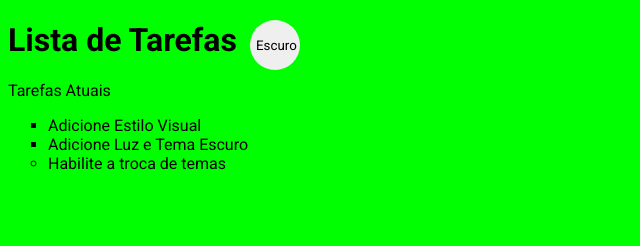
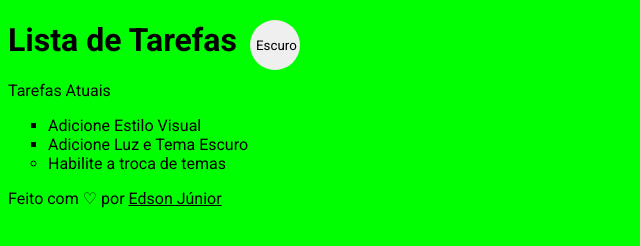
Before and after one commit to efojunior25/evbradesco, a plain HTML site: page index.html in a window 1280 px wide. Shown: the whole page, without its empty margins (0-640 px from the left). Drawn offline with Linux system fonts and the light colour scheme.

Commit message:
Adicionado footer

```diff
--- a/index.html
+++ b/index.html
@@ -27,4 +27,10 @@
         <script src="script.js"></script>
         <noscript>Você precisa ativar o JavaSript para visualizar a página corretamente.</noscript>
     </body>
+
+    <footer>
+        <div class="textFooter">
+            Feito com ♡ por <a href="https://www.linkedin.com/in/efojunior25/" target="_blank">Edson Júnior</a>
+        </div>
+    </footer>
 </html>
```
